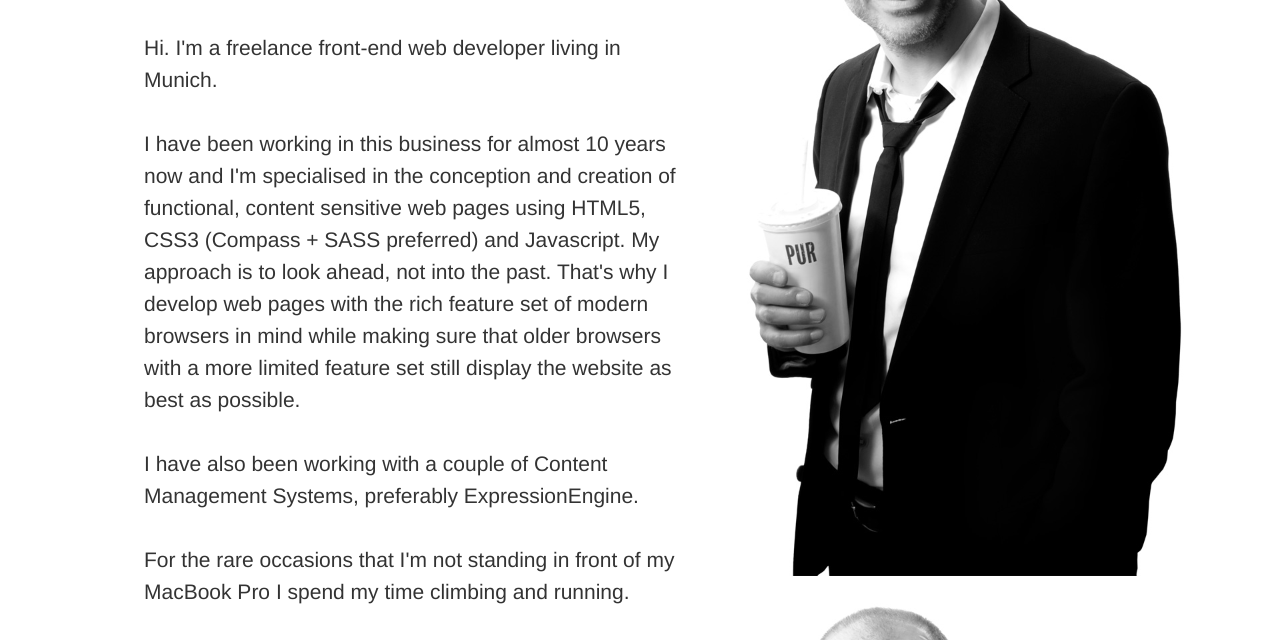
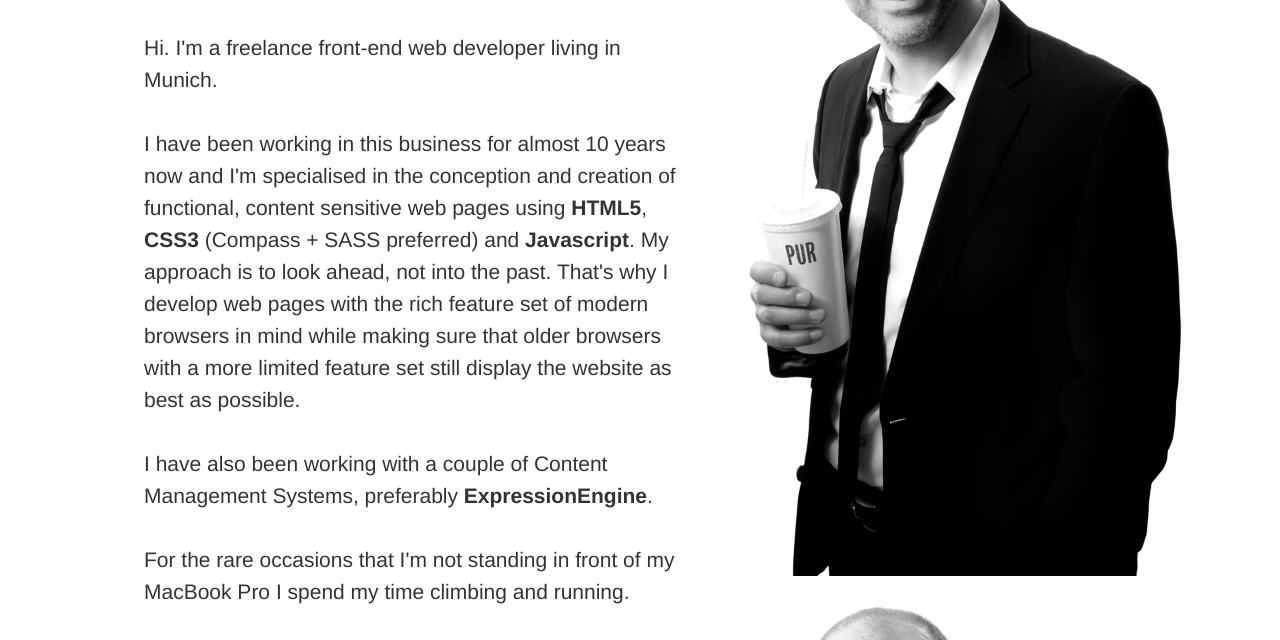
Before and after one commit to stefanfrede/frede-io, a PHP site: page / in a window 1280 px wide. Shown: the part 224-864 px from the top of the page. Run offline with PHP 8.4, Linux system fonts and the light colour scheme; some libraries are stand-ins or nearby versions.

Commit message:
Add: Made some buzz words bold

```diff
--- a/css/style.css
+++ b/css/style.css
@@ -273,7 +273,7 @@ article {
         display: table;
         clear: both; }
       article address .contact dl dt {
-        color: #000;
+        color: #000000;
         font-weight: 700;
         float: left;
         width: 67px; }
--- a/index.html
+++ b/index.html
@@ -49,8 +49,8 @@
       </address>
       <div class="description">
         <p>Hi. I'm a freelance front-end web developer living in Munich.</p>
-        <p>I have been working in this business for almost 10 years now and I'm specialised in the conception and creation of functional, content sensitive web pages using HTML5, CSS3 (Compass + SASS preferred) and Javascript. My approach is to look ahead, not into the past. That's why I develop web pages with the rich feature set of modern browsers in mind while making sure that older browsers with a more limited feature set still display the website as best as possible.</p>
-        <p>I have also been working with a couple of Content Management Systems, preferably ExpressionEngine.</p>
+        <p>I have been working in this business for almost 10 years now and I'm specialised in the conception and creation of functional, content sensitive web pages using <strong>HTML5</strong>, <strong>CSS3</strong> (Compass + SASS preferred) and <strong>Javascript</strong>. My approach is to look ahead, not into the past. That's why I develop web pages with the rich feature set of modern browsers in mind while making sure that older browsers with a more limited feature set still display the website as best as possible.</p>
+        <p>I have also been working with a couple of Content Management Systems, preferably <strong>ExpressionEngine</strong>.</p>
         <p>For the rare occasions that I'm not standing in front of my MacBook Pro I spend my time climbing and running.</p>
       </div><!-- /.description -->
     </article>
--- a/sass/partials/_modules.scss
+++ b/sass/partials/_modules.scss
@@ -14,7 +14,7 @@ article {
         margin: 0;
         @include pie-clearfix;
         dt {
-          color: #000;
+          color: #000000;
           font-weight: 700;
           float: left;
           width: 67px;
```
